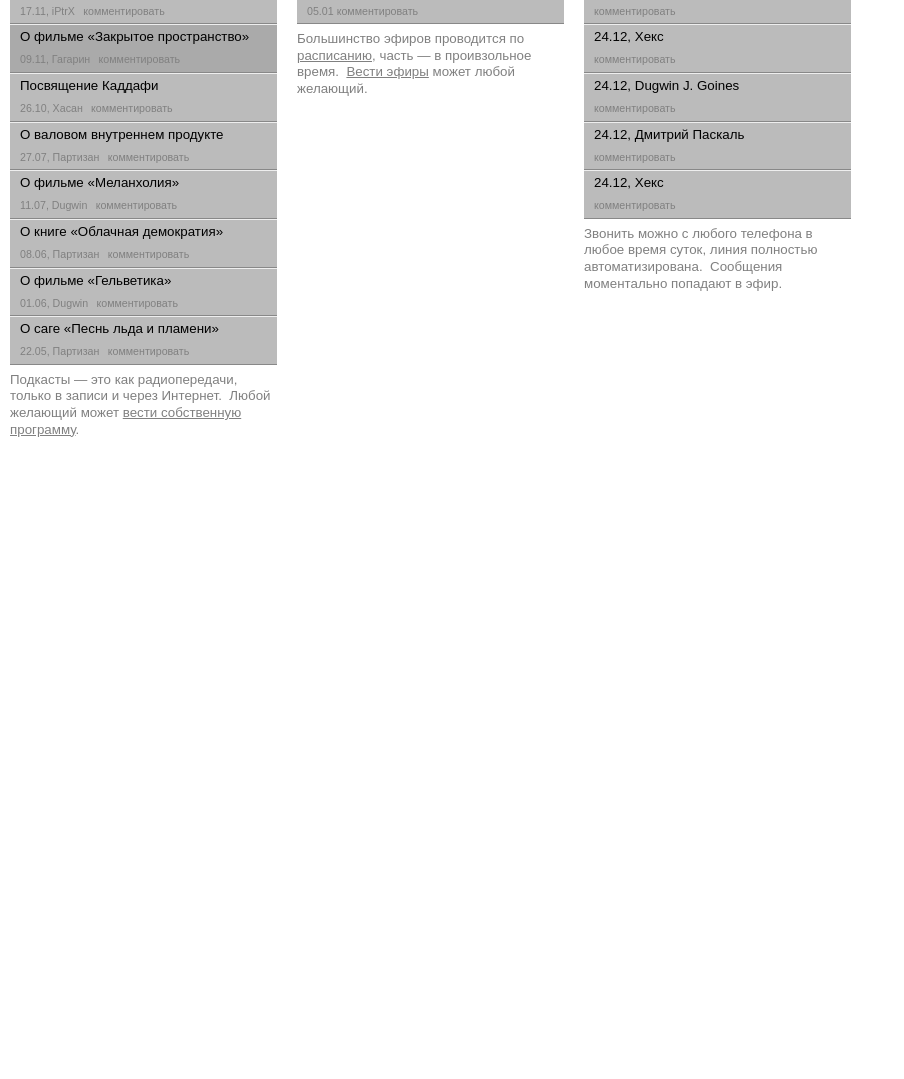
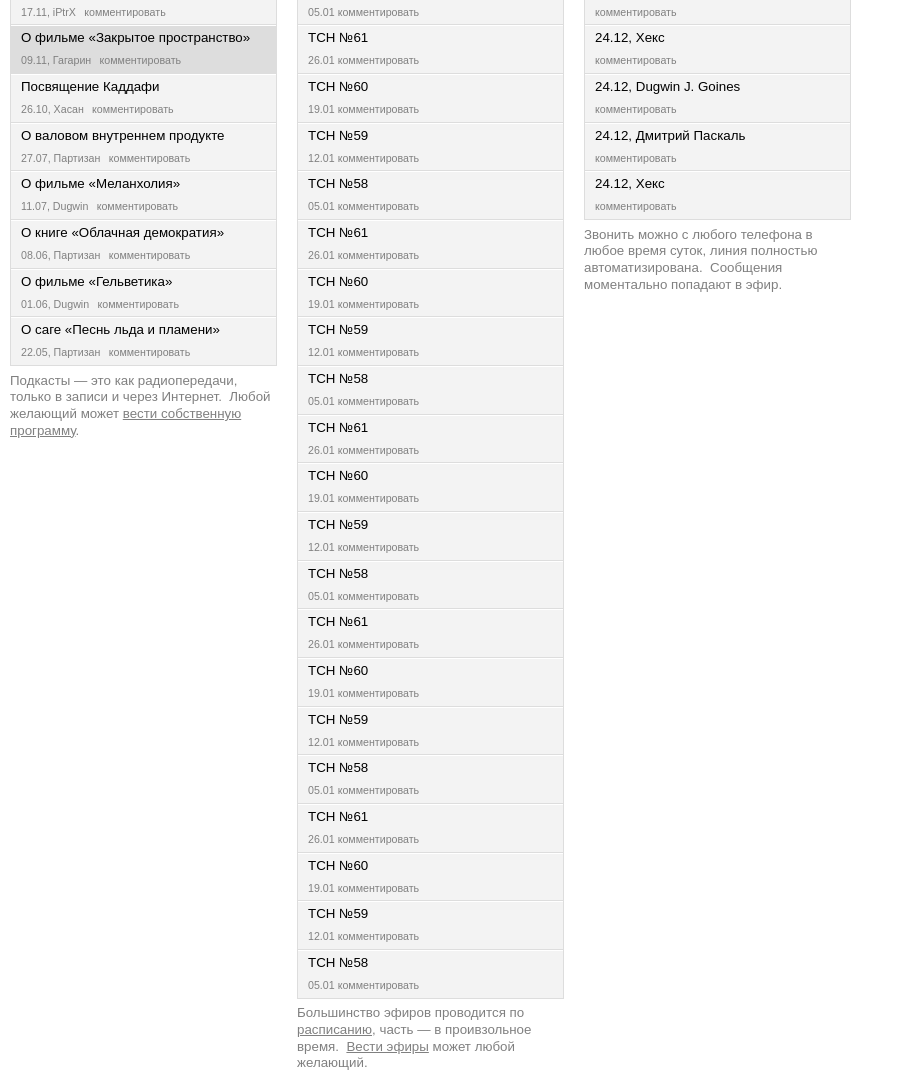
Before and after one commit to tmradio/tmradio-website, a plain HTML site: page input/beta/index.html in a window 1280 px wide. Shown: the part 267-1346 px from the top of the page, without its empty margins (0-904 px from the left). Before the commit the page ends 850 px from the top, so only its background shows below. Drawn offline with Linux system fonts and the light colour scheme.

Commit message:
schedule

```diff
--- a/input/beta/index.html
+++ b/input/beta/index.html
@@ -15,9 +15,9 @@
       .column h2 { margin: 0 }
       .column p.hint { margin: .5em 0; color: gray }
       .column p.hint a { color: inherit; text-decoration: underline }
-      .column ul { margin: 0; padding: 0; list-style-type: none; background-color: #bbb }
-      .column li { padding: 4px 4px 4px 10px; border-top: solid 1px #eee; border-bottom: solid 1px #888; min-height: 35px }
-      .column li:hover, .column li.playing { background-color: #aaa }
+      .column ul { margin: 0; padding: 0; list-style-type: none; background-color: #f3f3f3; border-left: solid 1px #ddd; border-right: solid 1px #ddd; border-top: solid 1px #ddd }
+      .column li { padding: 4px 4px 4px 10px; border-top: solid 1px #fff; border-bottom: solid 1px #ddd; min-height: 35px }
+      .column li:hover, .column li.playing { background-color: #ddd }
       .column li .title { color: black }
       .column li p { margin: .5em 0 0; font-size: 80%; color: gray }
       .column li p a { color: inherit; margin-right: .5em }
@@ -102,6 +102,86 @@
               <a class="title" href="#">ТСН №58</a>
               <p class="meta">05.01 <a href="#">комментировать</a></p>
             </li>
+            <li>
+              <a class="title" href="#">ТСН №61</a>
+              <p class="meta">26.01 <a href="#">комментировать</a></p>
+            </li>
+            <li>
+              <a class="title" href="#">ТСН №60</a>
+              <p class="meta">19.01 <a href="#">комментировать</a></p>
+            </li>
+            <li>
+              <a class="title" href="#">ТСН №59</a>
+              <p class="meta">12.01 <a href="#">комментировать</a></p>
+            </li>
+            <li>
+              <a class="title" href="#">ТСН №58</a>
+              <p class="meta">05.01 <a href="#">комментировать</a></p>
+            </li>
+            <li>
+              <a class="title" href="#">ТСН №61</a>
+              <p class="meta">26.01 <a href="#">комментировать</a></p>
+            </li>
+            <li>
+              <a class="title" href="#">ТСН №60</a>
+              <p class="meta">19.01 <a href="#">комментировать</a></p>
+            </li>
+            <li>
+              <a class="title" href="#">ТСН №59</a>
+              <p class="meta">12.01 <a href="#">комментировать</a></p>
+            </li>
+            <li>
+              <a class="title" href="#">ТСН №58</a>
+              <p class="meta">05.01 <a href="#">комментировать</a></p>
+            </li>
+            <li>
+              <a class="title" href="#">ТСН №61</a>
+              <p class="meta">26.01 <a href="#">комментировать</a></p>
+            </li>
+            <li>
+              <a class="title" href="#">ТСН №60</a>
+              <p class="meta">19.01 <a href="#">комментировать</a></p>
+            </li>
+            <li>
+              <a class="title" href="#">ТСН №59</a>
+              <p class="meta">12.01 <a href="#">комментировать</a></p>
+            </li>
+            <li>
+              <a class="title" href="#">ТСН №58</a>
+              <p class="meta">05.01 <a href="#">комментировать</a></p>
+            </li>
+            <li>
+              <a class="title" href="#">ТСН №61</a>
+              <p class="meta">26.01 <a href="#">комментировать</a></p>
+            </li>
+            <li>
+              <a class="title" href="#">ТСН №60</a>
+              <p class="meta">19.01 <a href="#">комментировать</a></p>
+            </li>
+            <li>
+              <a class="title" href="#">ТСН №59</a>
+              <p class="meta">12.01 <a href="#">комментировать</a></p>
+            </li>
+            <li>
+              <a class="title" href="#">ТСН №58</a>
+              <p class="meta">05.01 <a href="#">комментировать</a></p>
+            </li>
+            <li>
+              <a class="title" href="#">ТСН №61</a>
+              <p class="meta">26.01 <a href="#">комментировать</a></p>
+            </li>
+            <li>
+              <a class="title" href="#">ТСН №60</a>
+              <p class="meta">19.01 <a href="#">комментировать</a></p>
+            </li>
+            <li>
+              <a class="title" href="#">ТСН №59</a>
+              <p class="meta">12.01 <a href="#">комментировать</a></p>
+            </li>
+            <li>
+              <a class="title" href="#">ТСН №58</a>
+              <p class="meta">05.01 <a href="#">комментировать</a></p>
+            </li>
           </ul>
           <p class="hint">Большинство эфиров проводится по <a href="#">расписанию</a>, часть — в проивзольное время.&nbsp; <a href="#">Вести эфиры</a> может любой желающий.</p>
         </div><!-- .column -->
```
Also changed, not shown: input/schedule.txt.
